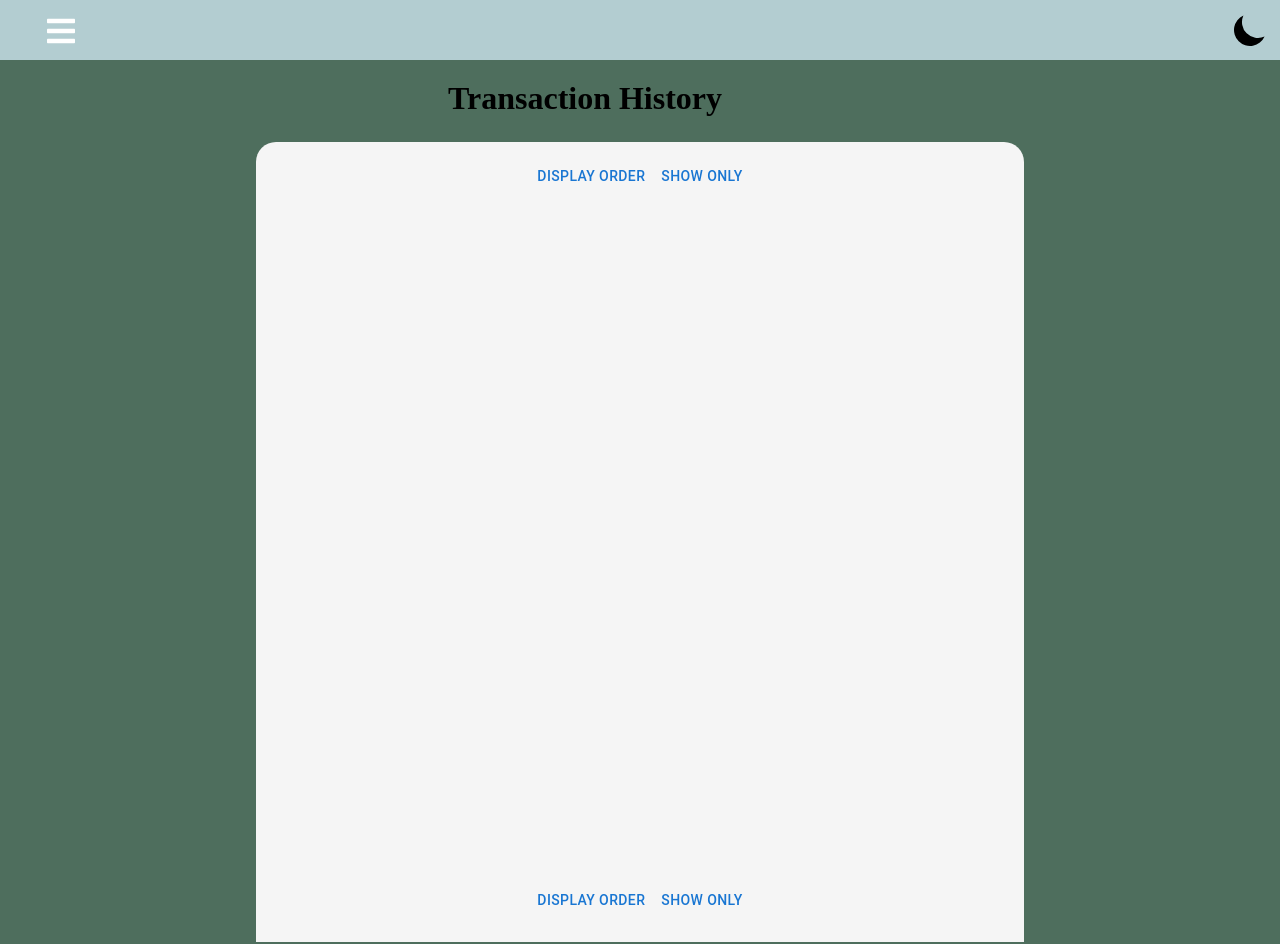
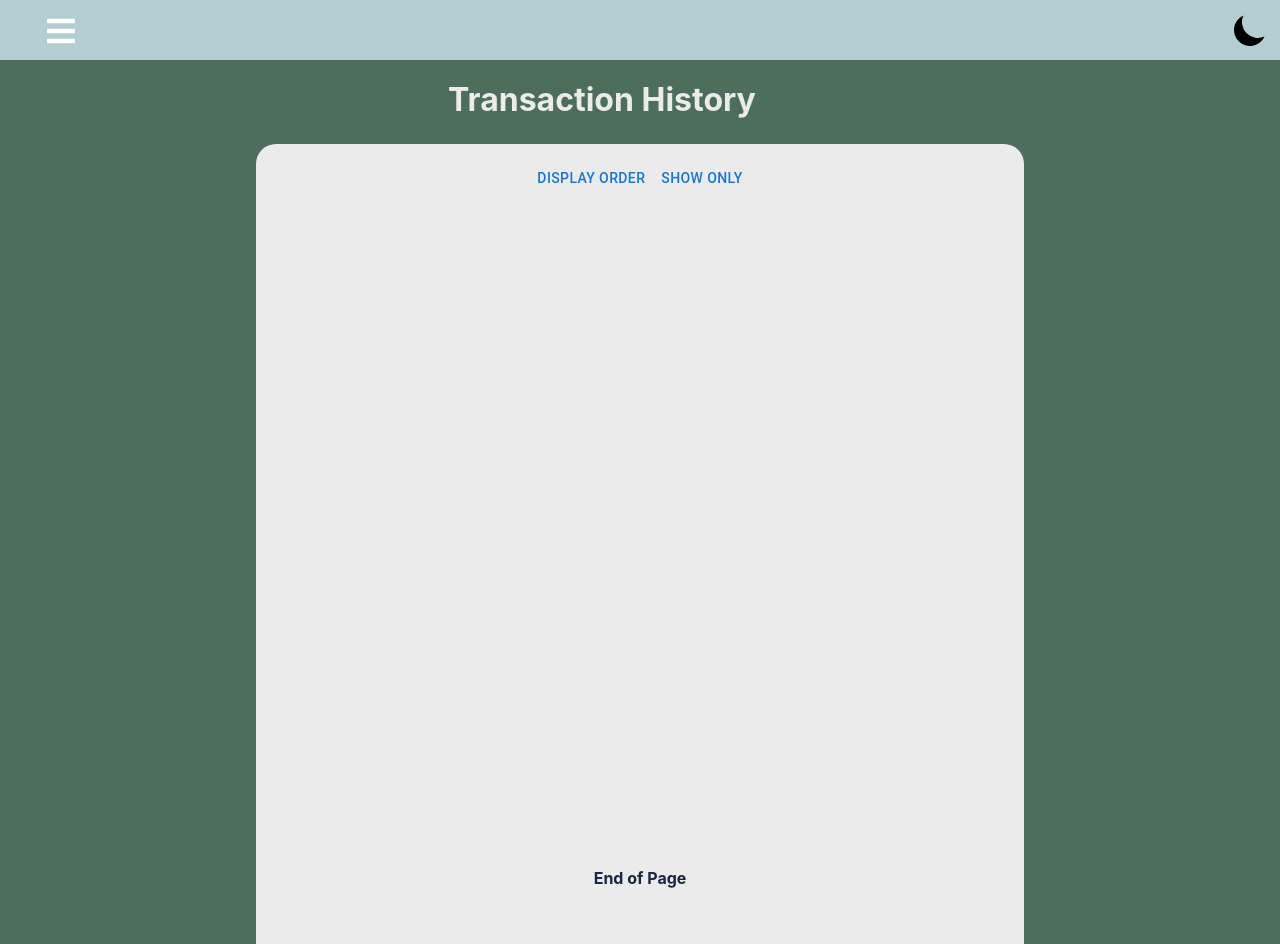
Before and after one commit to enukeWebDev/budget-tracker, a React (Create React App) app: page /transactions in a window 1280 px wide. Built offline with nearby package versions, Linux system fonts and the light colour scheme.

Commit message:
fonts changed but header kinda wonky again because of it

```diff
--- a/src/components/TransactionHistory/index.js
+++ b/src/components/TransactionHistory/index.js
@@ -28,9 +28,8 @@ function Transaction() {
             </ul>
           </main>
 
-        <div className='sort-options'>
-        <DisplayOrder />
-        <ShowOnly />
+        <div className='end-of-page'>
+        End of Page
         </div>
       </div>
     </div>
--- a/src/components/TransactionHistory/style.css
+++ b/src/components/TransactionHistory/style.css
@@ -5,6 +5,15 @@
   width: 30%;
   justify-content: space-between;
   padding: 0;
+
+  font-family: -apple-system, BlinkMacSystemFont, 'Segoe UI', Roboto, Oxygen, Ubuntu, Cantarell, 'Open Sans', 'Helvetica Neue', sans-serif;
+  font-weight: bold;
+  color: #EBEBEB;
+}
+
+.sort-options {
+  display: flex;
+  padding-top: 1em;
 }
 
 .transaction-list {
@@ -26,7 +35,7 @@
   align-items: center;
   align-content: center;
 
-  background-color: #f5f5f5;
+  background-color: #EBEBEB;
   margin-top: 25px;
   width: 60%;
   height: 100vh;
@@ -45,7 +54,7 @@
 
   font-family: -apple-system, BlinkMacSystemFont, 'Segoe UI', Roboto, Oxygen, Ubuntu, Cantarell, 'Open Sans', 'Helvetica Neue', sans-serif;
   font-weight: bold;
-  color: #EBEBEB;
+  color: #1b2542;
 }
 
 .cost-cat {
@@ -62,8 +71,8 @@
   margin: 15px;
 }
 
-
-.sort-options {
-  display: flex;
-  padding-top: 1em;
+.end-of-page {
+  font-family: -apple-system, BlinkMacSystemFont, 'Segoe UI', Roboto, Oxygen, Ubuntu, Cantarell, 'Open Sans', 'Helvetica Neue', sans-serif;
+  font-weight: bold;
+  color: #1b2542;
 }
```
